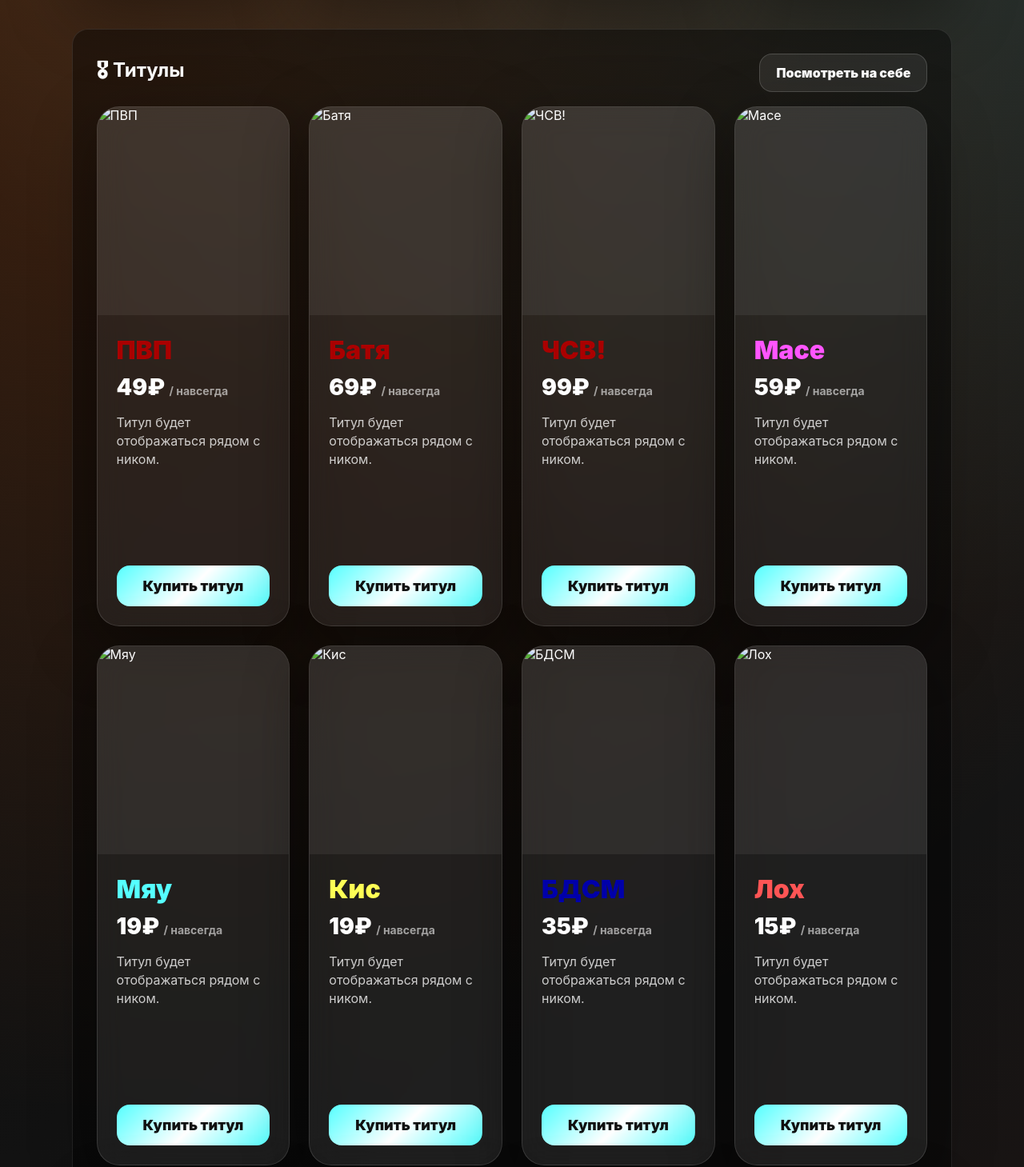
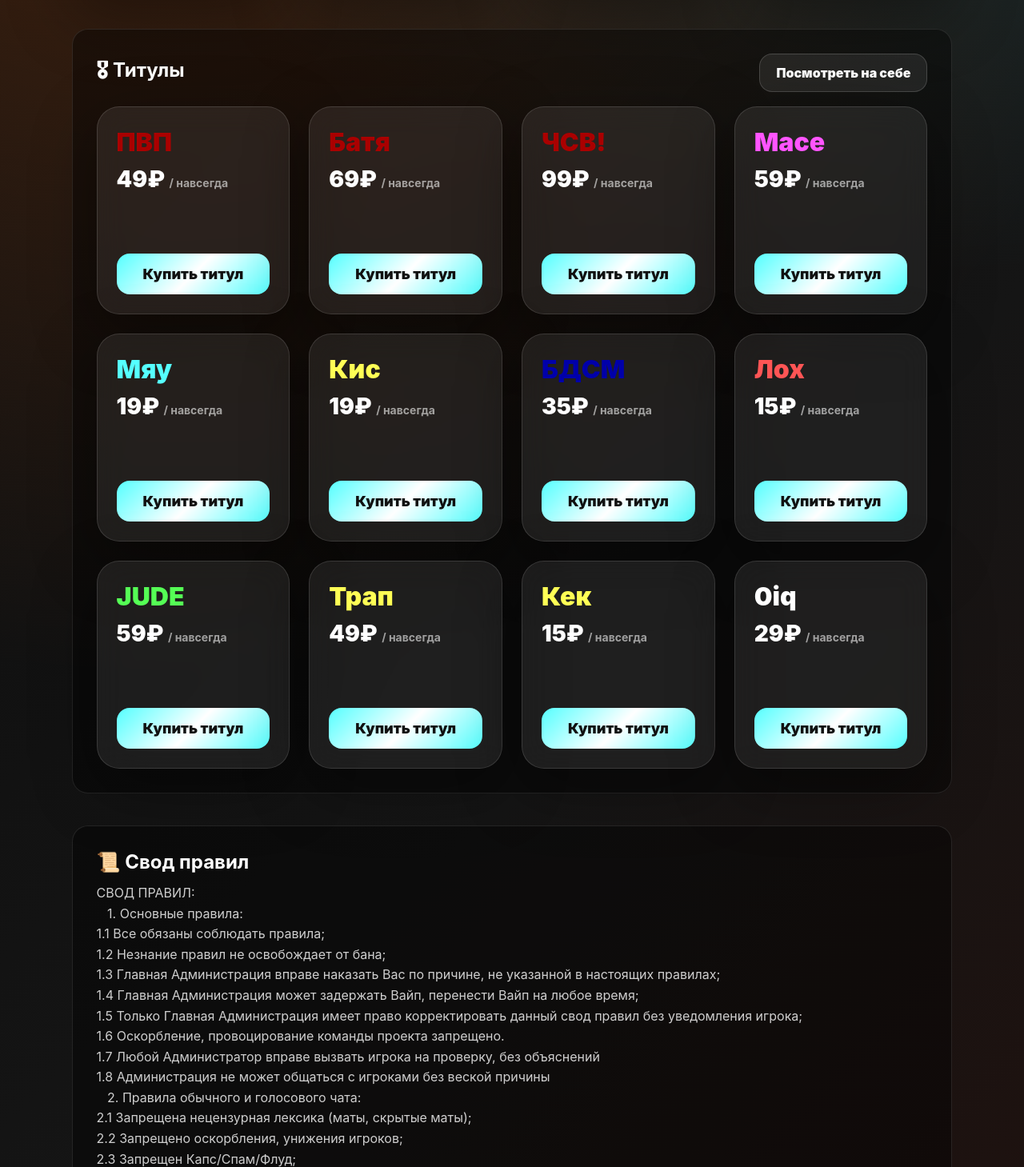
Before and after one commit to KudusSMP/kudussmp.su, a website: page index.html in a window 1280 px wide. Shown: the part 1360-2819 px from the top of the page at 80% size. Drawn offline with Linux system fonts and the light colour scheme.

Commit message:
Update index.html

```diff
--- a/index.html
+++ b/index.html
@@ -200,6 +200,14 @@ footer { padding:32px 7vw; background:#060606; color:rgba(255,255,255,.55); text
   box-shadow:0 0 18px rgba(85,255,255,.16);
 }
 
+
+.title-card {
+  min-height:260px;
+}
+.title-card .card-body {
+  justify-content:flex-start;
+}
+
 </style>
 </head>
 <body>
@@ -272,111 +280,87 @@ footer { padding:32px 7vw; background:#060606; color:rgba(255,255,255,.55); text
   <button class="preview-link" style="width:auto; min-width:210px; margin-top:0;" onclick="openTitlePreview()">Посмотреть на себе</button>
 </div>
 <div class="cards">
-  <article class="card">
-    <img src="/images/chsv.png" alt="ПВП">
+  <article class="card title-card">
 <div class="card-body">
       <div class="rank suffix-darkred">ПВП</div>
       <div class="price">49₽ <small>/ навсегда</small></div>
-      <p>Титул будет отображаться рядом с ником.</p>
             <button class="buy-link prince-link" onclick="openBuyModal('TITLE_PVP','49₽')">Купить титул</button>
     </div>
   </article>
-  <article class="card">
-    <img src="/images/chsv.png" alt="Батя">
+  <article class="card title-card">
 <div class="card-body">
       <div class="rank suffix-darkred">Батя</div>
       <div class="price">69₽ <small>/ навсегда</small></div>
-      <p>Титул будет отображаться рядом с ником.</p>
             <button class="buy-link prince-link" onclick="openBuyModal('TITLE_BATYA','69₽')">Купить титул</button>
     </div>
   </article>
-  <article class="card">
-    <img src="/images/chsv.png" alt="ЧСВ!">
+  <article class="card title-card">
 <div class="card-body">
       <div class="rank suffix-darkred">ЧСВ!</div>
       <div class="price">99₽ <small>/ навсегда</small></div>
-      <p>Титул будет отображаться рядом с ником.</p>
             <button class="buy-link prince-link" onclick="openBuyModal('TITLE_CHSV','99₽')">Купить титул</button>
     </div>
   </article>
-  <article class="card">
-    <img src="/images/chsv.png" alt="Mace">
+  <article class="card title-card">
 <div class="card-body">
       <div class="rank suffix-pink-bold">Mace</div>
       <div class="price">59₽ <small>/ навсегда</small></div>
-      <p>Титул будет отображаться рядом с ником.</p>
             <button class="buy-link prince-link" onclick="openBuyModal('TITLE_MACE','59₽')">Купить титул</button>
     </div>
   </article>
-  <article class="card">
-    <img src="/images/chsv.png" alt="Мяу">
+  <article class="card title-card">
 <div class="card-body">
       <div class="rank suffix-aqua">Мяу</div>
       <div class="price">19₽ <small>/ навсегда</small></div>
-      <p>Титул будет отображаться рядом с ником.</p>
             <button class="buy-link prince-link" onclick="openBuyModal('TITLE_MYAU','19₽')">Купить титул</button>
     </div>
   </article>
-  <article class="card">
-    <img src="/images/chsv.png" alt="Кис">
+  <article class="card title-card">
 <div class="card-body">
       <div class="rank suffix-yellow">Кис</div>
       <div class="price">19₽ <small>/ навсегда</small></div>
-      <p>Титул будет отображаться рядом с ником.</p>
             <button class="buy-link prince-link" onclick="openBuyModal('TITLE_KIS','19₽')">Купить титул</button>
     </div>
   </article>
-  <article class="card">
-    <img src="/images/chsv.png" alt="БДСМ">
+  <article class="card title-card">
 <div class="card-body">
       <div class="rank suffix-darkblue">БДСМ</div>
       <div class="price">35₽ <small>/ навсегда</small></div>
-      <p>Титул будет отображаться рядом с ником.</p>
             <button class="buy-link prince-link" onclick="openBuyModal('TITLE_BDSM','35₽')">Купить титул</button>
     </div>
   </article>
-  <article class="card">
-    <img src="/images/chsv.png" alt="Лох">
+  <article class="card title-card">
 <div class="card-body">
       <div class="rank suffix-red">Лох</div>
       <div class="price">15₽ <small>/ навсегда</small></div>
-      <p>Титул будет отображаться рядом с ником.</p>
             <button class="buy-link prince-link" onclick="openBuyModal('TITLE_LOH','15₽')">Купить титул</button>
     </div>
   </article>
-  <article class="card">
-    <img src="/images/chsv.png" alt="JUDE">
+  <article class="card title-card">
 <div class="card-body">
       <div class="rank suffix-green-bold">JUDE</div>
       <div class="price">59₽ <small>/ навсегда</small></div>
-      <p>Титул будет отображаться рядом с ником.</p>
             <button class="buy-link prince-link" onclick="openBuyModal('TITLE_JUDE','59₽')">Купить титул</button>
     </div>
   </article>
-  <article class="card">
-    <img src="/images/chsv.png" alt="Трап">
+  <article class="card title-card">
 <div class="card-body">
       <div class="rank suffix-yellow">Трап</div>
       <div class="price">49₽ <small>/ навсегда</small></div>
-      <p>Титул будет отображаться рядом с ником.</p>
             <button class="buy-link prince-link" onclick="openBuyModal('TITLE_TRAP','49₽')">Купить титул</button>
     </div>
   </article>
-  <article class="card">
-    <img src="/images/chsv.png" alt="Кек">
+  <article class="card title-card">
 <div class="card-body">
       <div class="rank suffix-yellow">Кек</div>
       <div class="price">15₽ <small>/ навсегда</small></div>
-      <p>Титул будет отображаться рядом с ником.</p>
             <button class="buy-link prince-link" onclick="openBuyModal('TITLE_KEK','15₽')">Купить титул</button>
     </div>
   </article>
-  <article class="card">
-    <img src="/images/chsv.png" alt="0iq">
+  <article class="card title-card">
 <div class="card-body">
       <div class="rank suffix-white">0iq</div>
       <div class="price">29₽ <small>/ навсегда</small></div>
-      <p>Титул будет отображаться рядом с ником.</p>
             <button class="buy-link prince-link" onclick="openBuyModal('TITLE_0IQ','29₽')">Купить титул</button>
     </div>
   </article>
```
Lines whose indentation alone changed are shown as unchanged.
